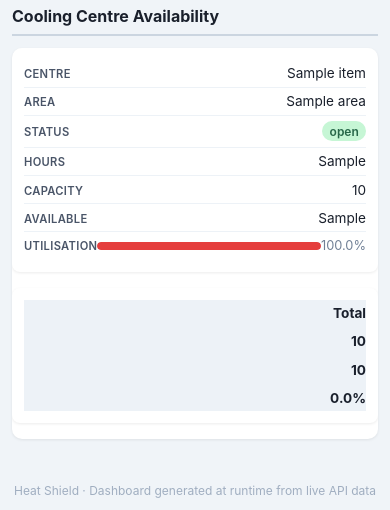
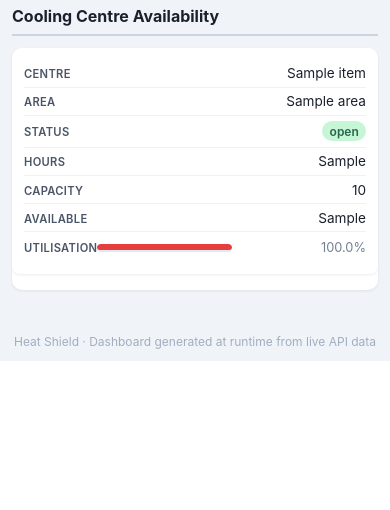
Before and after one commit to AriAndromeda/COM6402-Group2, a Django app: page / in a window 390 px wide. Shown: the part 576-1086 px from the top of the page. After the commit the page ends 937 px from the top, so only its background shows below. Run offline with Django 5.2, Linux system fonts and the light colour scheme; tables that the repository leaves empty hold one stand-in row (values such as "Sample post"); a database or web service that is not in the repository returns one stand-in record (values such as "Sample title"); data that the repository does not hold is empty.

Commit message:
fix(dashboard): improve mobile edge cases
- Hide summary row on mobile (totals visible in metric cards)
- Stack capacity bar percentage below the bar instead of inline
- Add min-width constraint to table wrappers (280px)
- Ensure capacity fill height scales down on phones

```diff
--- a/templates/dashboard/index.html
+++ b/templates/dashboard/index.html
@@ -274,13 +274,28 @@
                 white-space: nowrap;
             }
 
-            /* Capacity bar stacks vertically */
+            /* Capacity bar stacks vertically, percentage below */
             tbody td .capacity-bar { margin-bottom: 0.25rem; }
+
+            tbody td .capacity-fill { height: 6px; }
+
+            tbody td span[style*="font-size"] {
+                display: block;
+                text-align: right;
+                width: 100%;
+                margin-top: 0.15rem;
+            }
+
+            /* Summary row — hide on mobile (totals visible in metric cards) */
+            .summary-row { display: none; }
 
             /* Centre availability table — same card treatment */
             #centres-table tbody tr {
                 margin-bottom: 1rem;
             }
+
+            /* Prevent tables from collapsing too narrow */
+            .table-wrapper { min-width: 280px; }
 
             footer { padding: 0.75rem; font-size: 0.75rem; }
         }
```
